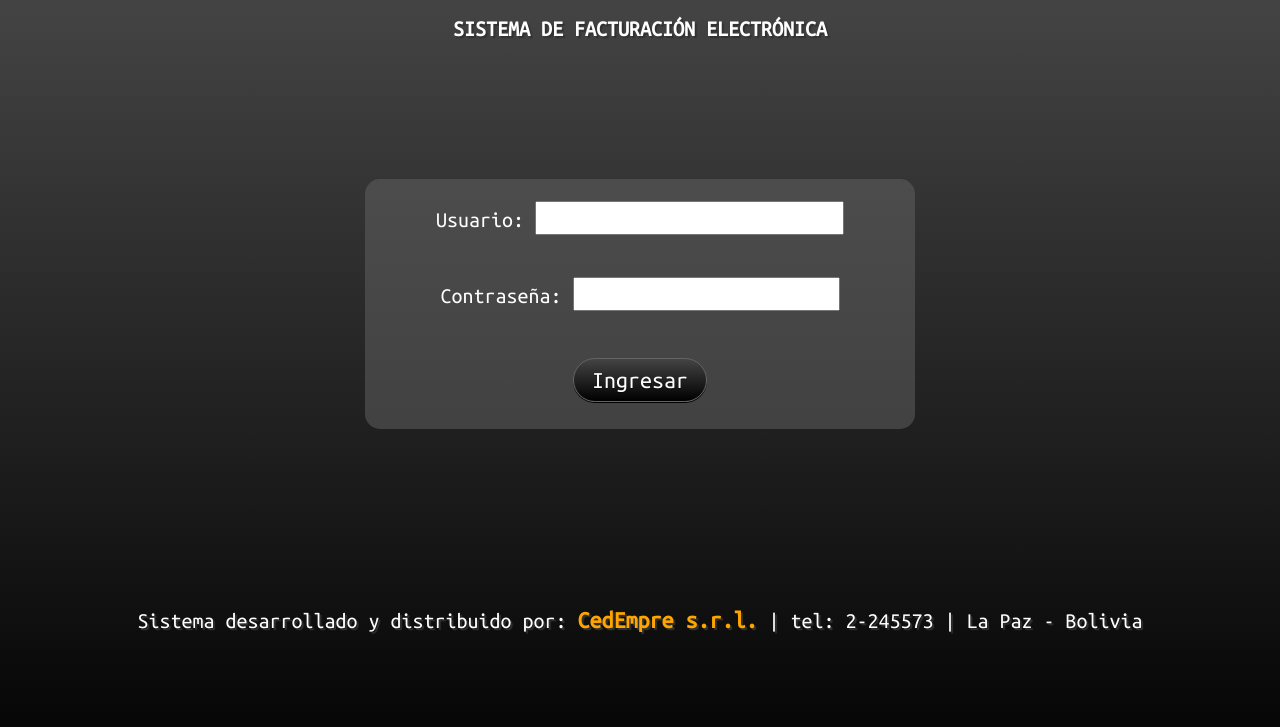
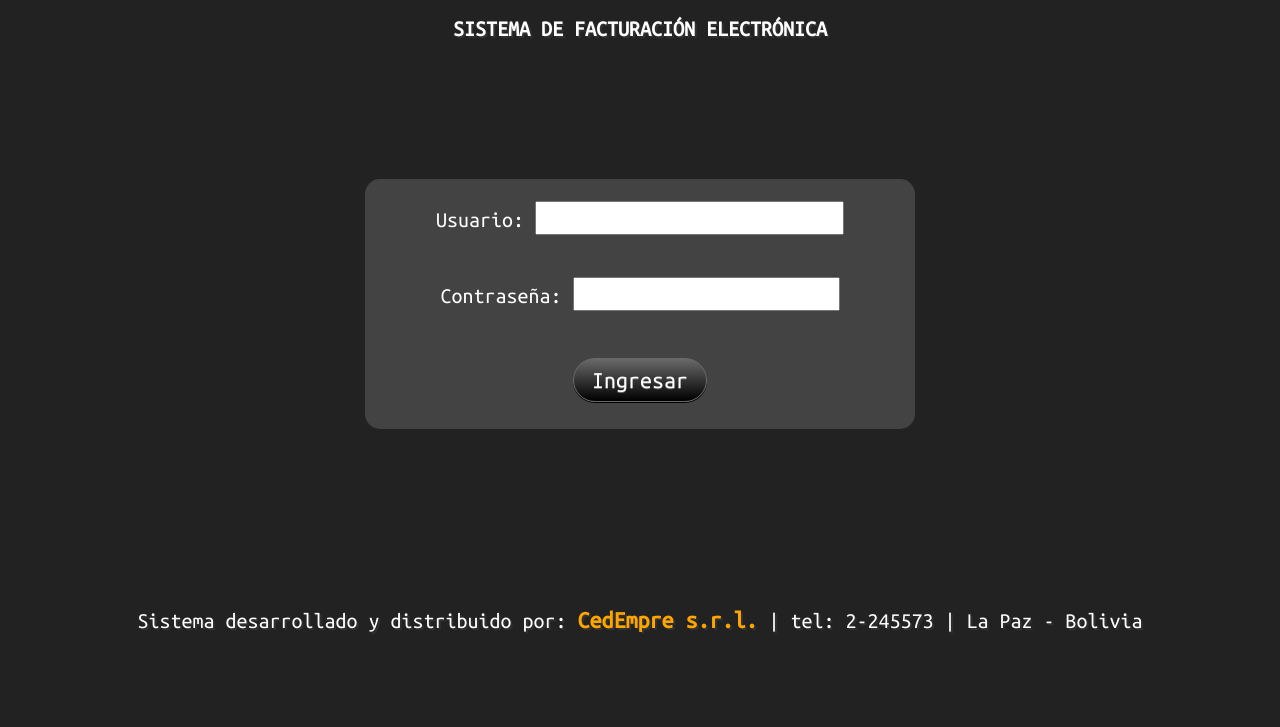
Before and after one commit to marco-sanchez/facturel, a PHP site: page / in a window 1280 px wide. Shown: the top 727 px of the page. Run offline with PHP 8.4, Linux system fonts and the light colour scheme.

Commit message:
Fixed background gradient banding

```diff
--- a/css/general.css
+++ b/css/general.css
@@ -17,12 +17,9 @@ body {
 
     color: white;
 
-    background: -webkit-gradient(linear, 0% 0%, 0% 100%, from(rgb(68,68,68)), to(rgb(0,0,0))); /* Safari 4-5, Chrome 1-9 */
-    background: -webkit-linear-gradient(top, rgb(68,68,68), rgb(0,0,0)); /* Safari 5.1, Chrome 10+ */
-    background: -moz-linear-gradient(top, rgb(68,68,68), rgb(0,0,0)); /* Firefox 3.6+ */
-    background: -ms-linear-gradient(top, rgb(68,68,68), rgb(0,0,0)); /* IE 10 */
-    background: -o-linear-gradient(top, rgb(68,68,68), rgb(0,0,0)); /* Opera 11.10+ */
+    background-color: rgb(34, 34, 34);
 }
+
 
 div {
     margin: 0 auto;
@@ -54,21 +51,21 @@ div.logo_img{
 
 button {
 
-    border: 1px solid rgba(100, 100, 100, 1);
-    background: black;
-    background: -webkit-gradient(linear, 0% 0%, 0% 100%, from(rgb(68,68,68)), to(rgb(0,0,0))); /* Safari 4-5, Chrome 1-9 */
-    background: -webkit-linear-gradient(top, rgb(68,68,68), rgb(0,0,0)); /* Safari 5.1, Chrome 10+ */
-    background: -moz-linear-gradient(top, rgb(68,68,68), rgb(0,0,0)); /* Firefox 3.6+ */
-    background: -ms-linear-gradient(top, rgb(68,68,68), rgb(0,0,0)); /* IE 10 */
-    background: -o-linear-gradient(top, rgb(68,68,68), rgb(0,0,0)); /* Opera 11.10+ */
+    border: 1px solid #696969;
+    background: #000000;
+    background: -webkit-gradient(linear, 0% 0%, 0% 100%, from(#696969), to(#000000)); /* Safari 4-5, Chrome 1-9 */
+    background: -webkit-linear-gradient(top, #696969, #000000); /* Safari 5.1, Chrome 10+ */
+    background: -moz-linear-gradient(top, #696969, #000000); /* Firefox 3.6+ */
+    background: -ms-linear-gradient(top, #696969, #000000); /* IE 10 */
+    background: -o-linear-gradient(top, #696969, #000000); /* Opera 11.10+ */
     padding: 9px 18px;
     -webkit-border-radius: 24px;
     -moz-border-radius: 24px;
     border-radius: 24px;
-    -webkit-box-shadow: rgba(0,0,0,1) 0 1px 0;
-    -moz-box-shadow: rgba(0,0,0,1) 0 1px 0;
-    box-shadow: rgba(0,0,0,1) 0 1px 0;
-    text-shadow: rgba(0,0,0,.4) 0 1px 0;
+    -webkit-box-shadow: #000000 0 1px 0;
+    -moz-box-shadow: #000000 0 1px 0;
+    box-shadow: #000000 0 1px 0;
+    text-shadow: #696969 0 1px 0;
     color: white;
     font-size: 24px;
     font-family: "Ubuntu Mono", sans-serif;
@@ -76,24 +73,24 @@ button {
     vertical-align: middle;
 
 } button:hover {
-      background: gray;
-      background: -webkit-gradient(linear, 0% 0%, 0% 100%, from(rgb(0,0,0)), to(rgb(68,68,68))); /* Safari 4-5, Chrome 1-9 */
-      background: -webkit-linear-gradient(top, rgb(0,0,0), rgb(68,68,68)); /* Safari 5.1, Chrome 10+ */
-      background: -moz-linear-gradient(top, rgb(0,0,0)), rgb(68,68,68)); /* Firefox 3.6+ */
-      background: -ms-linear-gradient(top, rgb(0,0,0), rgb(68,68,68)); /* IE 10 */
-      background: -o-linear-gradient(top, rgb(0,0,0), rgb(68,68,68)); /* Opera 11.10+ */
+      background: #696969;
+      background: -webkit-gradient(linear, 0% 0%, 0% 100%, from(#000000), to(#696969)); /* Safari 4-5, Chrome 1-9 */
+      background: -webkit-linear-gradient(top, #000000, #696969); /* Safari 5.1, Chrome 10+ */
+      background: -moz-linear-gradient(top, #000000), #696969); /* Firefox 3.6+ */
+      background: -ms-linear-gradient(top, #000000, #696969); /* IE 10 */
+      background: -o-linear-gradient(top, #000000, #696969); /* Opera 11.10+ */
       cursor: pointer;
 
   } button:active {
         border: 1px solid white;
         /*color: rgba(0, 255, 0, 1);
-        text-shadow: black 0 1px 0;*/
+        text-shadow: #000000 0 1px 0;*/
 }
 
 input {
     font-family: 'Ubuntu Mono',sans-serif;
     font-size: 28px;
-    color: black;
+    color: #000000;
     padding-left: 10px;
 }
 
@@ -114,7 +111,7 @@ textarea {
 }
 
 span.cedempre {
-    /*text-shadow: 2px 2px 1px black;*/
+    /*text-shadow: 2px 2px 1px #000000;*/
     font-size: 24px;
     color: rgb(255, 165, 0);
 }
```
